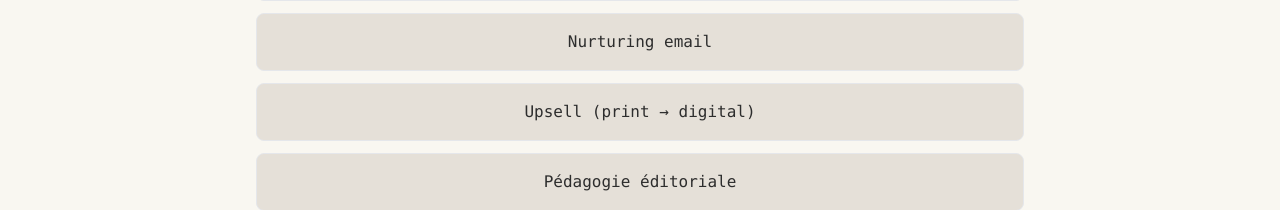
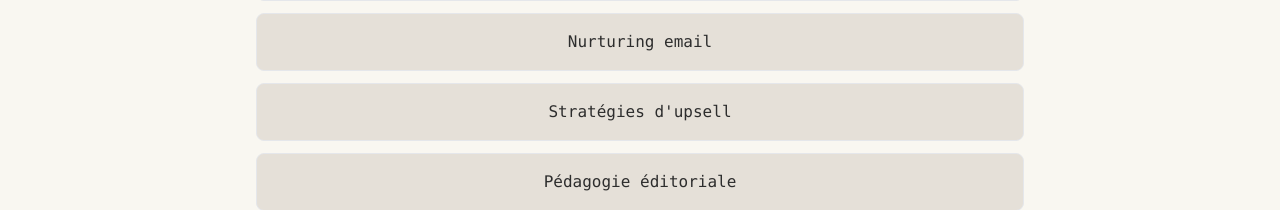
Before and after one commit to charlesbonnet1-del/cv2-chat, a Next.js app: page /coinhouse in a window 1280 px wide. Shown: the part 2081-2291 px from the top of the page. Built offline with nearby package versions, Linux system fonts and the light colour scheme.

Commit message:
Remove print → digital reference from upsell comparison
Changed to generic "Stratégies d'upsell" to avoid press-specific terminology.

https://claude.ai/code/session_01AoPRoS1aVia1Z1mZhjvKbH

```diff
--- a/app/coinhouse/page.tsx
+++ b/app/coinhouse/page.tsx
@@ -175,7 +175,7 @@ function ComparisonSection() {
     { media: "Churn & rétention", crypto: "Churn & réactivation" },
     { media: "LTV / CAC", crypto: "LTV / CAC" },
     { media: "Nurturing email", crypto: "Nurturing email" },
-    { media: "Upsell (print → digital)", crypto: "Upsell (basic → premium)" },
+    { media: "Stratégies d'upsell", crypto: "Upsell (basic → premium)" },
     { media: "Pédagogie éditoriale", crypto: "Pédagogie crypto" },
     { media: "Vulgarisation de sujets complexes", crypto: "Vulgarisation blockchain/DeFi" },
   ];
```
